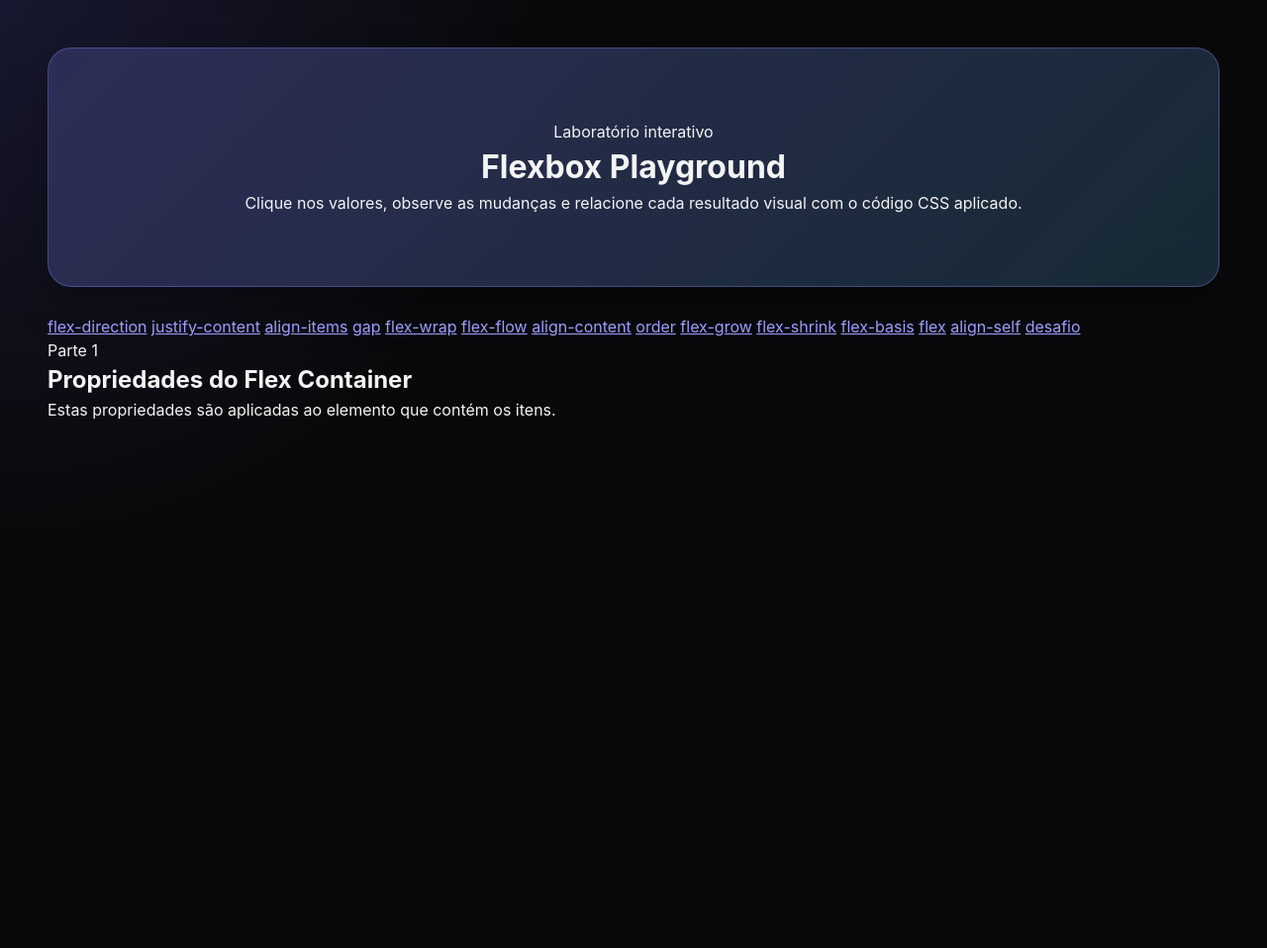
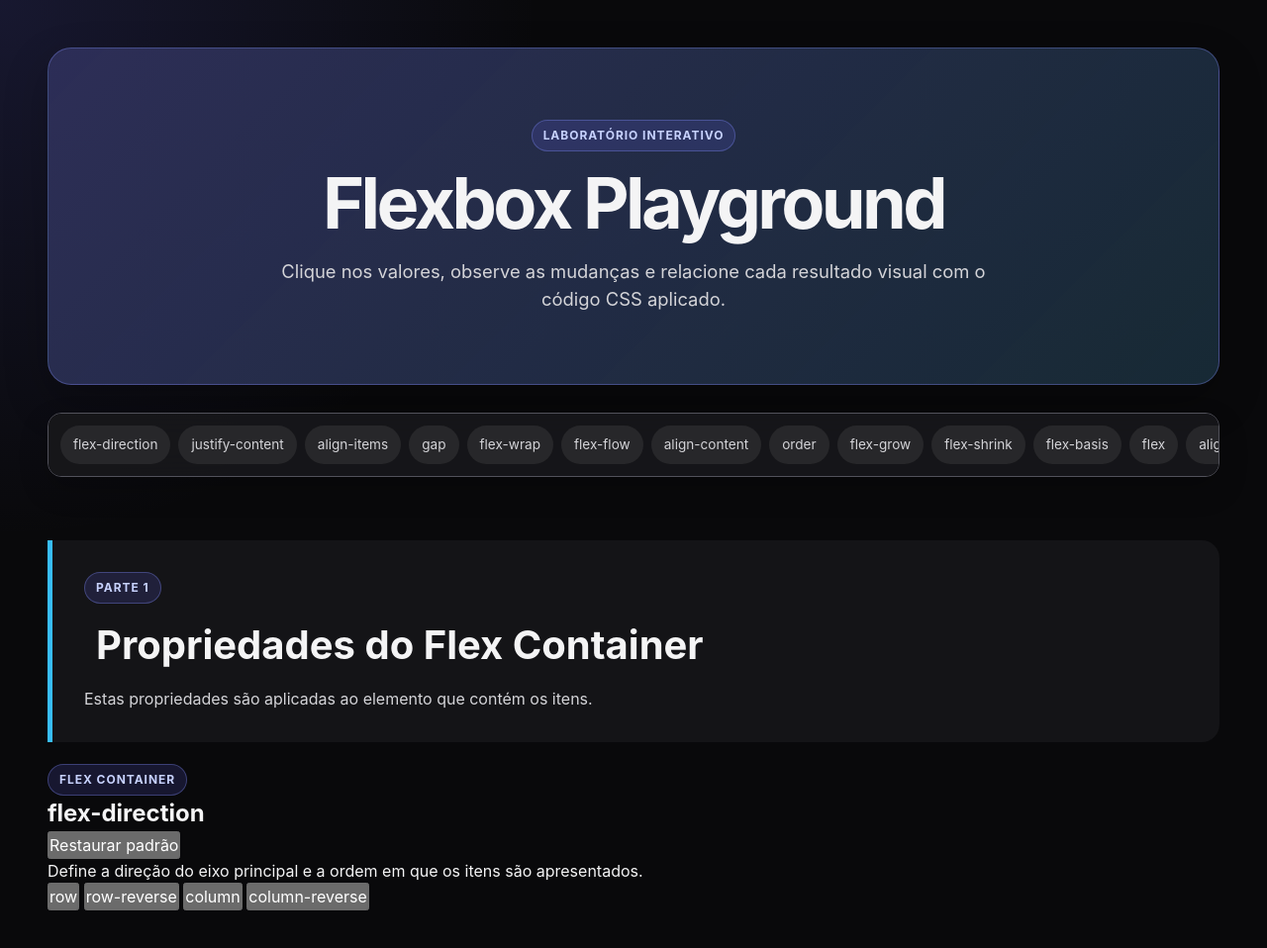
Before and after one commit to mariwardenski01-dotcom/1_ano_sesc_senac, a plain HTML site: page flexbox/index.html in a window 1280 px wide. Shown: the whole page at 99% size. Before the commit the page ends 800 px from the top, so only its background shows below. Drawn offline with Linux system fonts and the light colour scheme.

Commit message:
v1.0.1
Updates to index.html:

1. Fixed bugs in the navigation menu.
2. Added styling to the `group-header` class.
3. Started creating the project's first section (`flex-direction`).

Updates to style.css:

1. Added styling for the `.property-navigation` class.
2. Added styling for the `main` tag.
3. Added styling for the `.group-header` class.

```diff
--- a/flexbox/index.html
+++ b/flexbox/index.html
@@ -68,6 +68,39 @@
             <h2>Propriedades do Flex Container</h2>
             <p>Estas propriedades são aplicadas ao elemento que contém os itens.</p>
         </header>
+
+        <!-- ===========================================
+           SEÇÃO: flex-direction
+           Define a direção do eixo principal e a ordem inicial dos itens.
+           O id permite acessar esta seção pelo menu de navegação.
+=========================================== -->
+        <section class="demo" id="flex-direction">
+            <!-- Agrupa o título da propriedade e o botão que restaura o vaçor inicial. -->
+             <div class="demo-heading">
+                <div>
+                    <span class="property-type" >Flex Container</span>
+                    <h2>flex-direction</h2>
+                </div>
+                <button type="button" class="reset-button" data-reset-section="direction">Restaurar padrão</button>
+             </div>
+             <p class="demo-introduction">
+                Define a direção do eixo principal e a ordem em que os itens são apresentados.
+             </p>
+
+            <!--
+                Grupo de botões com valores da propriedade.
+                role="group" e aria-label ajudam leitores de tela.
+                data-* guarda o valor que será lido pelo JavaScript.
+                aria-pressed informa qual botão está ativo.
+            -->
+            <div class="buttons" role="group" aria-label="Valores de flex-direction">
+              <button type="button" data-direction="row" aria-pressed="true">row</button>
+              <button type="button" data-direction="row-reverse" aria-pressed="false">row-reverse</button>
+              <button type="button" data-direction="column" aria-pressed="false">column</button>
+              <button type="button" data-direction="column-reverse" aria-pressed="false">column-reverse</button>
+            </div>
+        </section>
+
     </main>
 
 </body>
--- a/flexbox/style/style.css
+++ b/flexbox/style/style.css
@@ -86,3 +86,98 @@ select:focus-visible {
     border-radius: 24px;
     box-shadow: var(--shadow);
 }
+
+.page-label,
+.property-type,
+.group-header span {
+    display: inline-flex;
+    align-items: center;
+    width: fit-content;
+    padding: 6px 11px;
+    color: #c7d2fe;
+    background-color: rgba(99, 102, 241, 0.16);
+    border: 1px solid rgba(129, 140, 248, 0.35);
+    border-radius: 999px;
+    font-size: 0.75rem;
+    font-weight: 700;
+    letter-spacing: 0.08em;
+    text-transform: uppercase;
+}
+
+.page-header h1 {
+    margin-top: 16px;
+    font-size: clamp(2rem, 7vw, 4.5rem);
+    line-height: 1;
+    letter-spacing: -0.05em;
+}
+
+.page-header p {
+    max-width: 760px;
+    margin: 20px auto 0;
+    color: var(--text-muted);
+    font-size: clamp(1rem, 2vw, 1.15rem);
+}
+
+.property-navigation {
+    position: sticky;
+    top: 12px;
+    z-index: 20;
+    display: flex;
+    gap: 8px;
+    flex-wrap: nowrap;
+    max-width: 1200px;
+    margin: 0 auto 36px;
+    padding: 12px;
+    overflow-x: auto;
+    background-color: rgba( 24, 24, 27, 0.9);
+    border: 1px solid var(--border);
+    border-radius: 14px;
+    box-shadow: 0 12px 30px rgba(0, 0, 0, 0.2);
+    backdrop-filter: blur(14px);
+}
+
+.property-navigation a {
+    flex:  0 0 auto;
+    padding: 8px 12px;
+    color: var(--text-muted);
+    background-color: var(--surface-soft);
+    border: 1px solid transparent;
+    border-radius: 999px;
+    text-decoration: none;
+    font-size: 0.85rem;
+    transition: 0.2s;
+}
+
+.property-navigation a:hover {
+    color: white;
+    background-color: var(--primary);
+    border-color: var(--primary-hover);
+}
+
+/* ===========================================
+   Grupos e seções
+=========================================== */
+
+main {
+    max-width: 1200px;
+    margin: 0 auto;
+}
+
+.group-header {
+    margin: 64px 0 22px;
+    padding: clamp(20px, 4vw, 32px);
+    background-color: rgba( 24, 24, 27, 0.76);
+    border-left: 5px solid var(--accent);
+    border-radius: 0 var(--radius-large) var(--radius-large) 0;
+}
+
+.group-header h2 {
+    margin: 12px;
+    color: var(--text);
+    font-size: clamp(1.6rem, 4vw, 2.5rem);
+}
+
+.group-header p {
+    margin-top: 8px;
+    color: var(--text-muted);
+}
```
